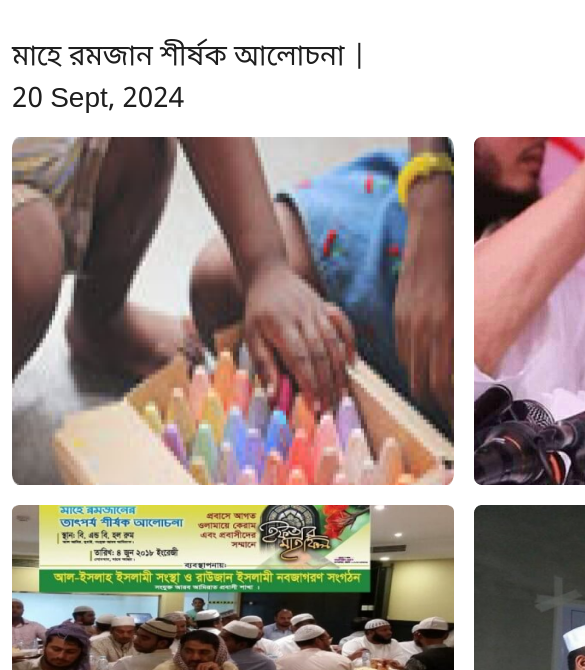
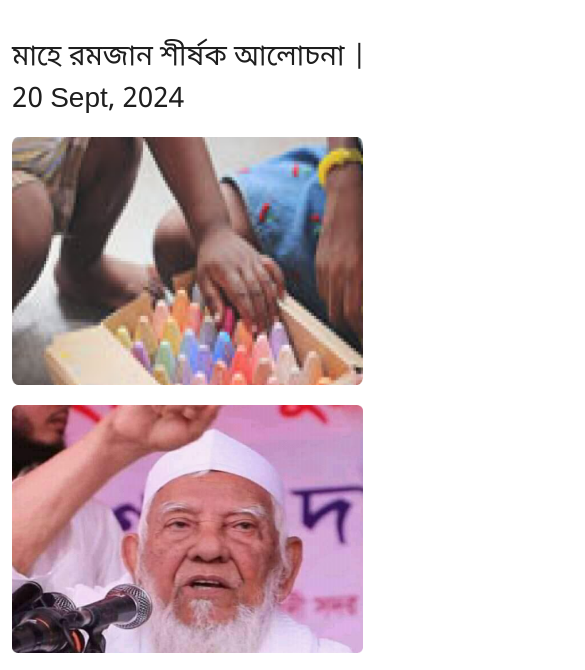
Before and after one commit to roniosd/islami_nobojagoron, a plain HTML site: page gallery.html in a window 390 px wide. Shown: the part 376-1046 px from the top of the page, 585 px wide, since content can reach past the window. Drawn offline with nearby package versions, Linux system fonts and the light colour scheme.

Commit message:
Update style.css

```diff
--- a/style.css
+++ b/style.css
@@ -1238,6 +1238,14 @@ footer .copyright p {
     .contact_section {
     height: 1000px;
   }
+   .grid-container-all .grid-containers img {
+    width: 350.94px;
+    height: 248px;
+
+  }
+  .grid-container-all .grid-containers {
+    grid-template-columns: 1fr;
+  }
 }
 @media (max-width: 375px) {
   .navbar-nav .nav-item {
```
